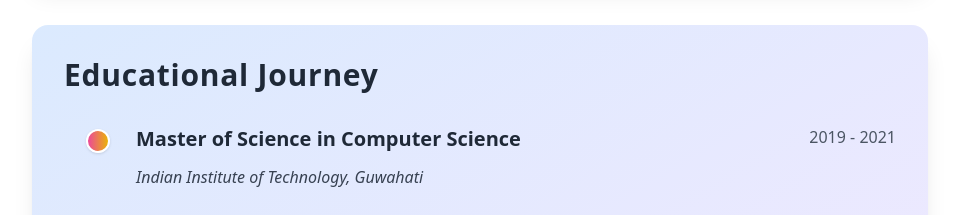
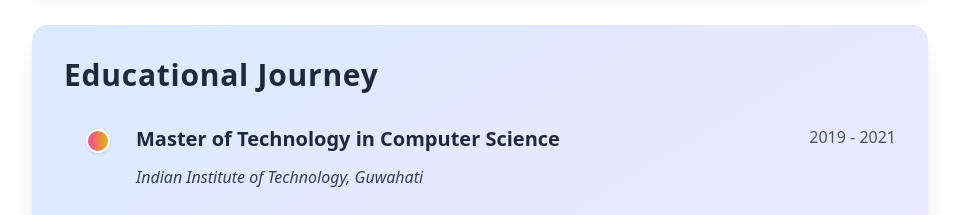
Before and after one commit to Yash-Soni/my-portfolio, a Next.js app: page /about in a window 1280 px wide. Shown: the part 2720-2935 px from the top of the page, without its empty margins (160-1119 px from the left). Built offline with nearby package versions, Linux system fonts and the light colour scheme.

Commit message:
education update

```diff
--- a/src/app/about/page.tsx
+++ b/src/app/about/page.tsx
@@ -68,7 +68,7 @@ export default function About() {
 
   const educationData = [
     {
-      degree: 'Master of Science in Computer Science',
+      degree: 'Master of Technology in Computer Science',
       date: '2019 - 2021',
       institution: 'Indian Institute of Technology, Guwahati',
       // description: 'Specialized in Artificial Intelligence and Machine Learning.',
```
